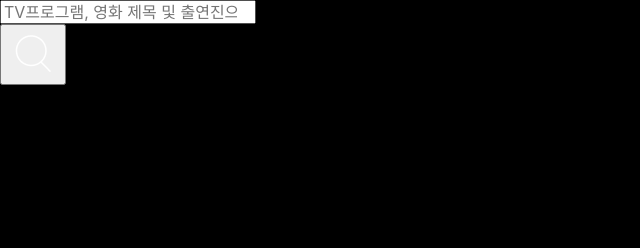
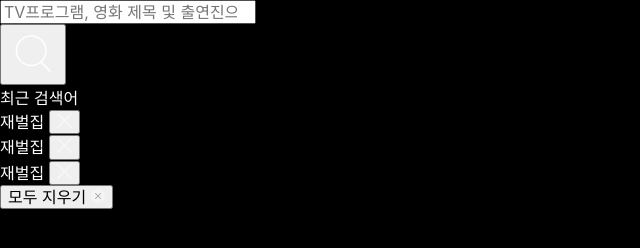
Before and after one commit to likelion-js-project4/taing, a website: page client/searchPage.html in a window 1280 px wide. Shown: the whole page, without its empty margins (0-640 px from the left). Drawn offline with nearby package versions, Linux system fonts and the light colour scheme; a web font is replaced by a local one.

Commit message:
[검색] design: 최근 검색어 타이틀 마크업 #55

```diff
--- a/client/searchPage.html
+++ b/client/searchPage.html
@@ -53,7 +53,51 @@
               </div>
             </fieldset>
           </form>
+          <div class="search-content-box">
+            <section class="search-current">
+              <h2>최근 검색어</h2>
+              <ul>
+                <li class="list-item">
+                  <a href="#">재벌집</a>
+                  <button type="button" class="delete-btn">
+                    <img
+                      src="./assets/icons/search_delete_15_15.png"
+                      alt="삭제버튼"
+                    />
+                  </button>
+                </li>
+                <li class="list-item">
+                  <a href="#">재벌집</a>
+                  <button type="button" class="delete-btn">
+                    <img
+                      src="./assets/icons/search_delete_15_15.png"
+                      alt="삭제버튼"
+                    />
+                  </button>
+                </li>
+                <li class="list-item">
+                  <a href="#">재벌집</a>
+                  <button type="button" class="delete-btn">
+                    <img
+                      src="./assets/icons/search_delete_15_15.png"
+                      alt="삭제버튼"
+                    />
+                  </button>
+                </li>
+              </ul>
+              <button type="button" class="delete-all-btn">
+                모두 지우기
+                <img
+                  src="./assets/icons/search_deleteAll_14_14.png"
+                  alt="모두 지우기 버튼"
+                />
+              </button>
+            </section>
+
+          </div>
         </div>
+        </div>
+
       </div>
     </header>
   </body>
```
